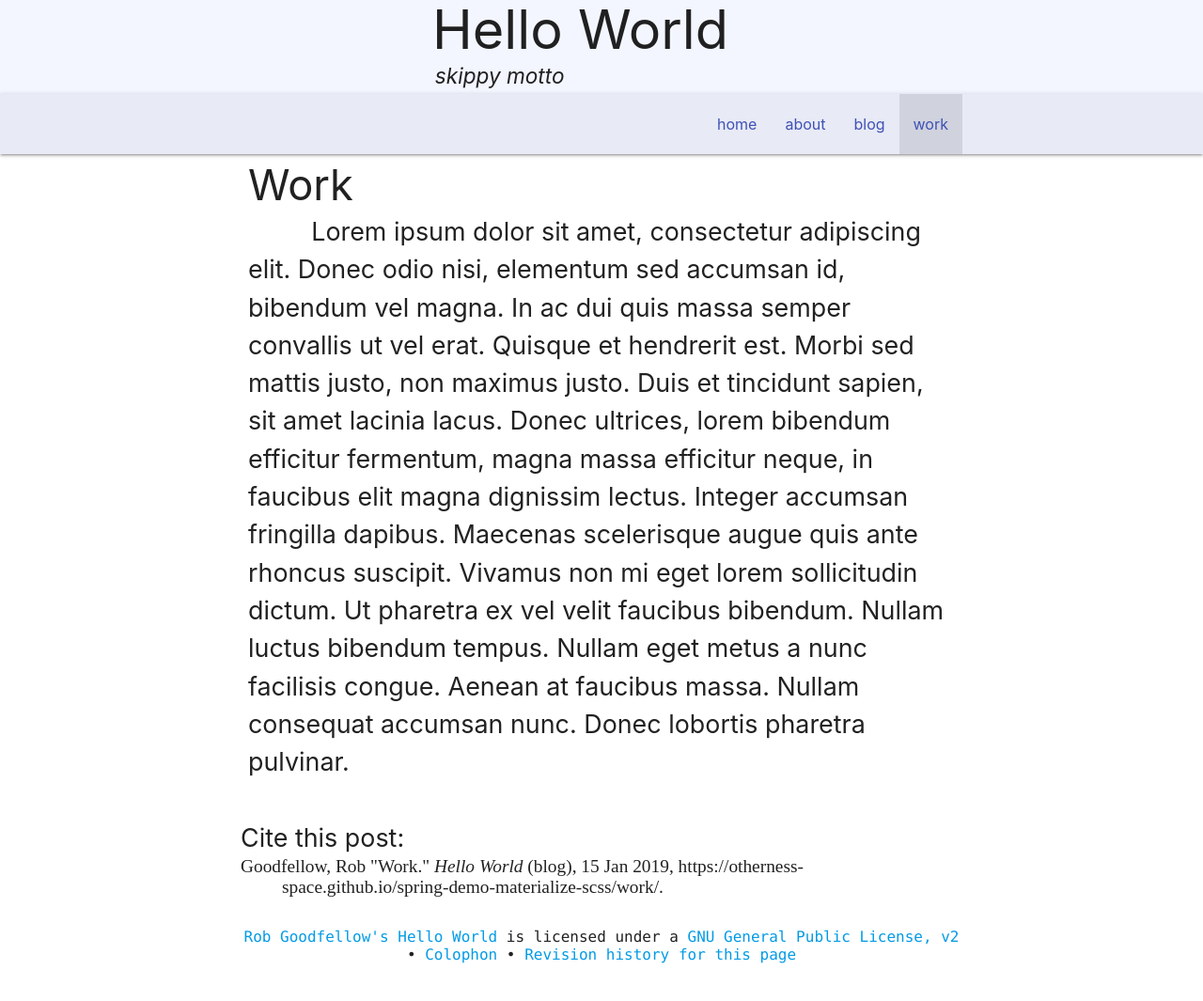
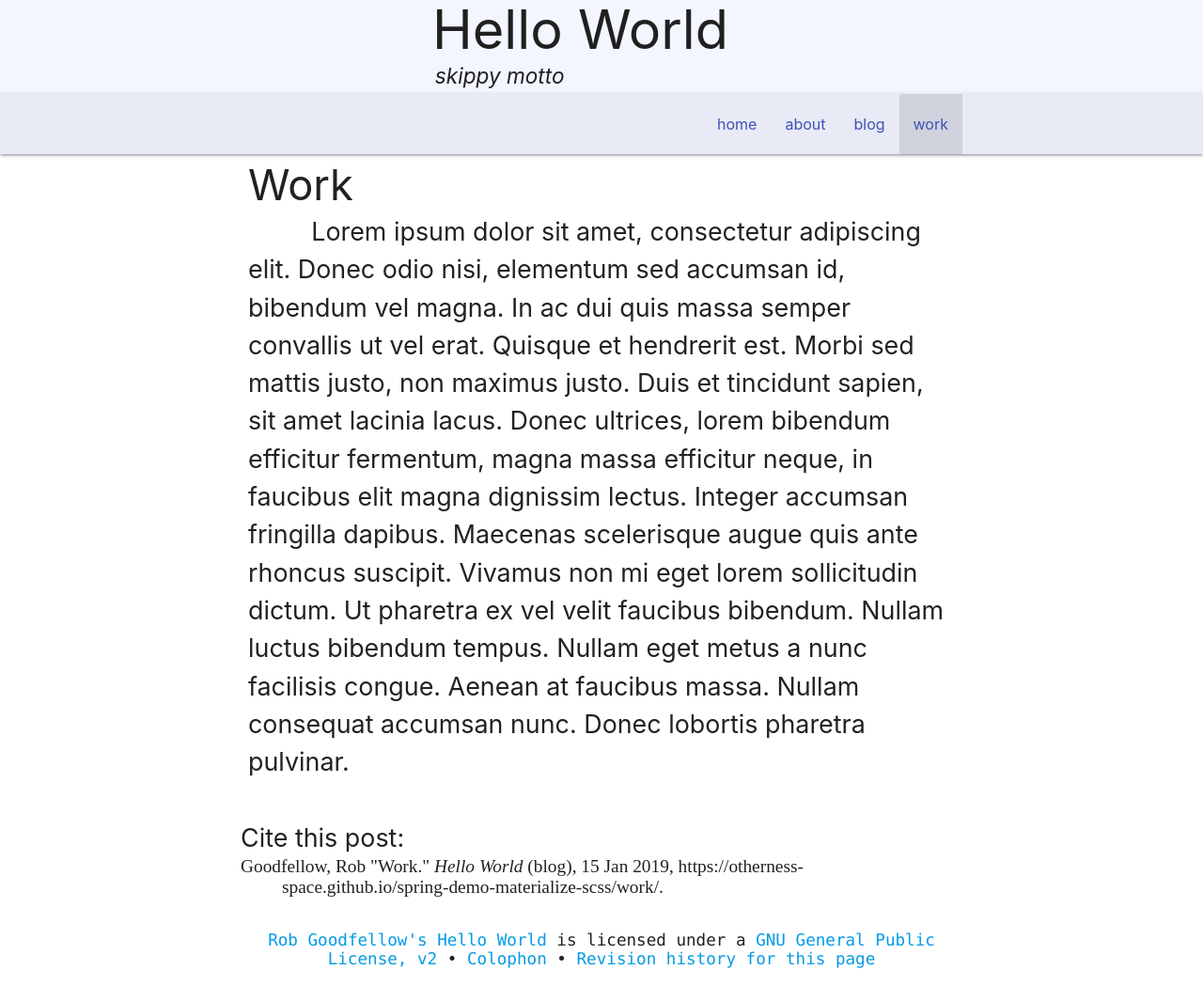
Before and after one commit to otherness-space/spring-demo-materialize-scss, a Jekyll site: the page built from work.html, in a window 1280 px wide. Shown: the whole page at 94% size. Built offline with Jekyll 4.4.1, drawn with Linux system fonts in a browser that asks for light colours; comment, search, counter and statistics services are not loaded.

Commit message:
edit footer style with font shorthand for font-size

```diff
--- a/assets/css/add-style.css
+++ b/assets/css/add-style.css
@@ -114,7 +114,7 @@ aside {
 }
 
 footer {
-  font: normal normal calc(1*1em)/normal Menlo, Monaco, "Courier New", monospace;
+  font: normal normal calc(1.1*1em)/normal Menlo, Monaco, "Courier New", monospace;
 }
 
 h1, .h1 {
--- a/scss/_add-style.scss
+++ b/scss/_add-style.scss
@@ -127,7 +127,7 @@ aside {
 }
 
 footer {
-  font: normal normal calc(1*1em)/normal Menlo, Monaco, "Courier New", monospace;
+  font: normal normal calc(1.1*1em)/normal Menlo, Monaco, "Courier New", monospace;
 }
 
 .p-break {
```
